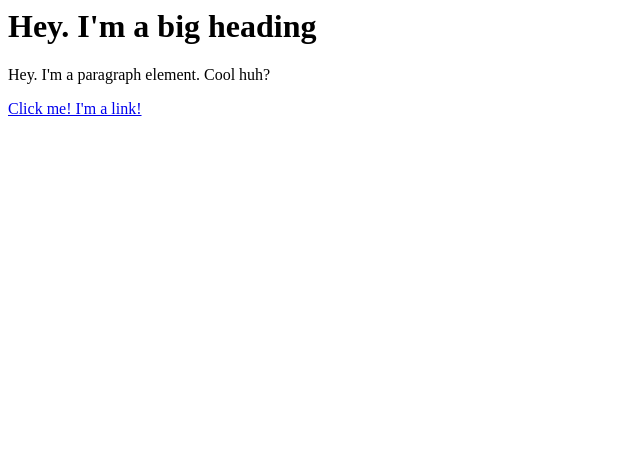
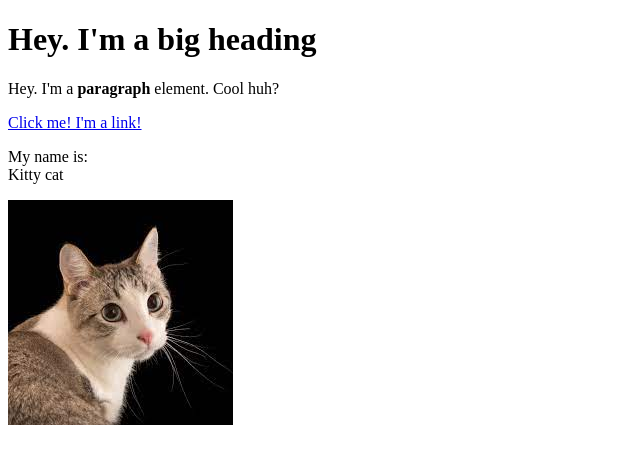
Before and after one commit to yooostuart/cartoon-hero, a plain HTML site: page Tes.html in a window 1280 px wide. Shown: the whole page, without its empty margins (0-640 px from the left). Drawn offline with Linux system fonts and the light colour scheme.

Commit message:
Added a cat image and a few more elements

```diff
--- a/Tes.html
+++ b/Tes.html
@@ -1,3 +1,14 @@
-<h1>Hey. I'm a big heading</h1>
-<p>Hey. I'm a paragraph element. Cool huh?</p>
-<a href="Https://google.com" target="_blank" title="Let's go to Google">Click me! I'm a link!</a>
+<!DOCTYPE html>
+<html>
+<head>
+	<title>test page</title>
+</head>
+<body>
+	<h1>Hey. I'm a big heading</h1>
+	<p>Hey. I'm a <b>paragraph</b> element. Cool huh?</p>
+	<a href="Https://google.com" target="_blank" title="Let's go to Google">Click me! I'm a link!</a>
+	<p>My name is:<br>
+	Kitty cat</p>
+	<img src="img/cat.jpeg">
+</body>
+</html>
```
Also changed, not shown: Img/cat.jpeg (added).
